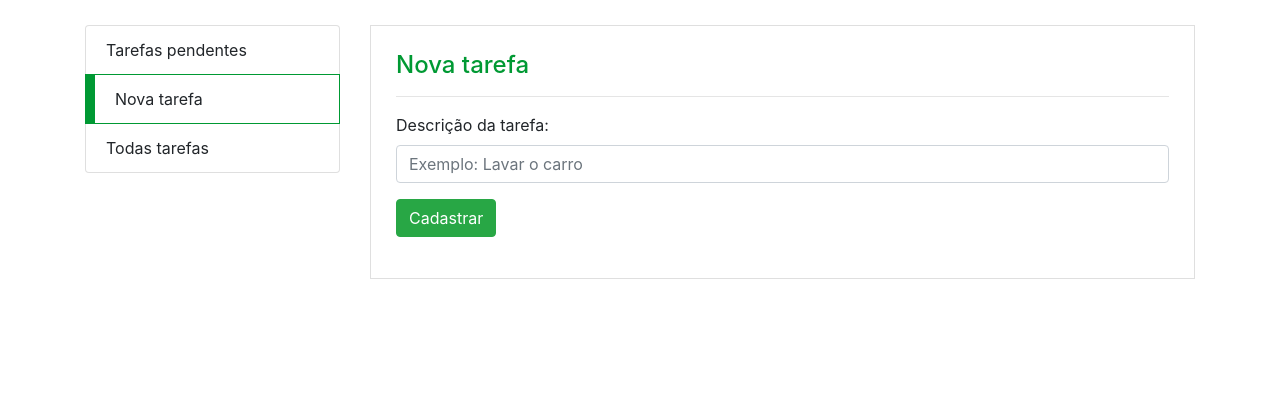
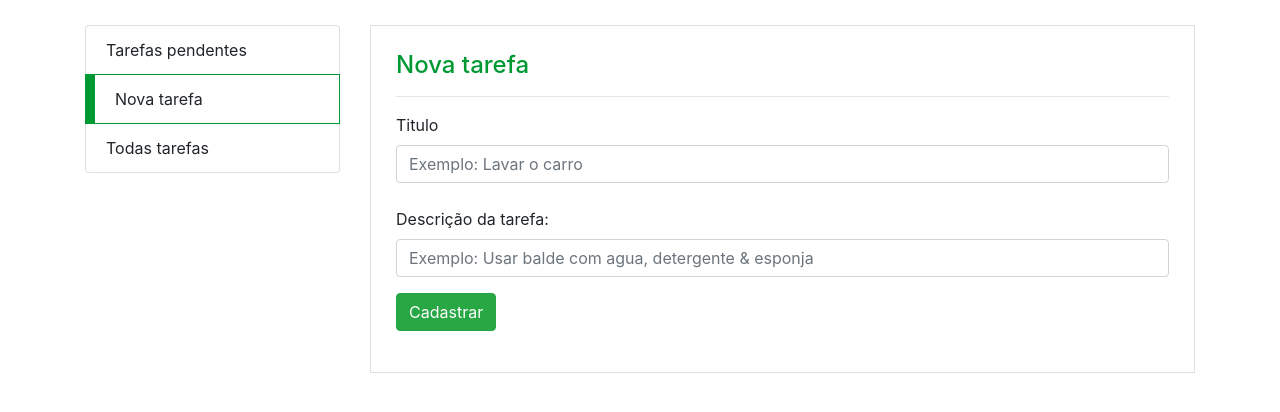
Before and after one commit to rangeladonai/lista-tarefas, a PHP site: page /tarefas/nova in a window 1280 px wide. Shown: the part 56-468 px from the top of the page. Run offline with PHP 8.4, Linux system fonts and the light colour scheme; some libraries are stand-ins or nearby versions.

Commit message:
inserir tarefa do banco de dados com PDO

```diff
--- a/Control/verifica.php
+++ /dev/null
@@ -1,6 +0,0 @@
-<?php
-
-function verificaStatus($status){
-    $status == 0 ? $statusResp = '<b style="color:red;"> (PENDENTE) </b>' : $statusResp = '<b style="color:green;"> (CONCLUIDO) </b>';
-    return $statusResp;
-}
--- a/View/home.php
+++ b/View/home.php
@@ -34,7 +34,7 @@
 					<div class="container pagina">
 						<div class="row">
 							<div class="col">
-								<h4>Tarefas pendentes</h4>
+								<h4>Tarefas <span style="color:red;">pendentes</span></h4>
 								<hr />
 
 								<?php
--- a/View/nova_tarefa.php
+++ b/View/nova_tarefa.php
@@ -3,7 +3,7 @@
 		<meta charset="utf-8" />
 		<meta name="viewport" content="width=device-width, initial-scale=1">
 		<title>App Lista Tarefas</title>
-
+		<script src="https://code.jquery.com/jquery-3.6.3.js" integrity="sha256-nQLuAZGRRcILA+6dMBOvcRh5Pe310sBpanc6+QBmyVM=" crossorigin="anonymous"></script>
 		<link rel="stylesheet" href="/css/estilo.css">
 		<link rel="stylesheet" href="https://stackpath.bootstrapcdn.com/bootstrap/4.1.3/css/bootstrap.min.css" integrity="sha384-MCw98/SFnGE8fJT3GXwEOngsV7Zt27NXFoaoApmYm81iuXoPkFOJwJ8ERdknLPMO" crossorigin="anonymous">
 		<link rel="stylesheet" href="https://use.fontawesome.com/releases/v5.3.1/css/all.css" integrity="sha384-mzrmE5qonljUremFsqc01SB46JvROS7bZs3IO2EmfFsd15uHvIt+Y8vEf7N7fWAU" crossorigin="anonymous">
@@ -36,15 +36,18 @@
 								<h4>Nova tarefa</h4>
 								<hr />
 
-								<form>
+								<form action="/Control/functions.php?action=insertTarefa" method="post">
 									<div class="form-group">
+										<label>Titulo</label>
+										<input type="text" class="form-control" name="titulo" placeholder="Exemplo: Lavar o carro">
+										<br>
 										<label>Descrição da tarefa:</label>
-										<input type="text" class="form-control" placeholder="Exemplo: Lavar o carro">
+										<input type="text" class="form-control" name="desc" placeholder="Exemplo: Usar balde com agua, detergente & esponja">
 									</div>
-
-									<button class="btn btn-success">Cadastrar</button>
+									<button class="btn btn-success" type="submit" id="btn-cadastrar">Cadastrar</button>
 								</form>
 							</div>
+
 						</div>
 					</div>
 				</div>
--- a/View/todas_tarefas.php
+++ b/View/todas_tarefas.php
@@ -38,7 +38,7 @@
 								<hr/>
 
 								<?php
-									include './Control/verifica.php';
+									include './Control/functions.php';
 									$query = "SELECT * FROM tarefa";
 									$stmt = $pdo->prepare($query);
 									$stmt->execute();
--- a/index.php
+++ b/index.php
@@ -13,4 +13,7 @@ switch($url){
     case '/tarefas/nova':
         include './View/nova_tarefa.php';
     break;
+
+    default:
+        echo 'ERRO 404';
 }
```
Also changed, not shown: Control/functions.php (added, +29 -0 lines).
